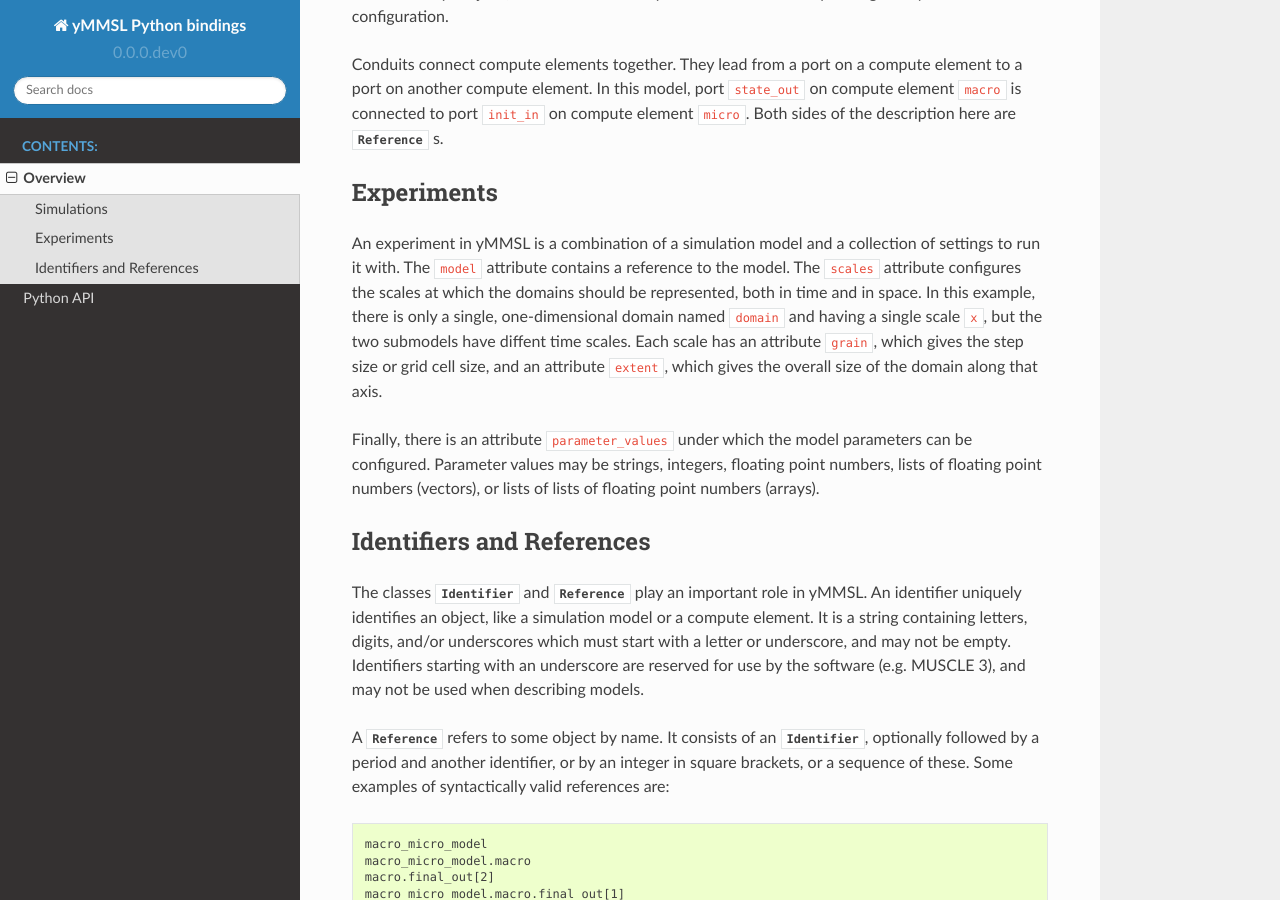
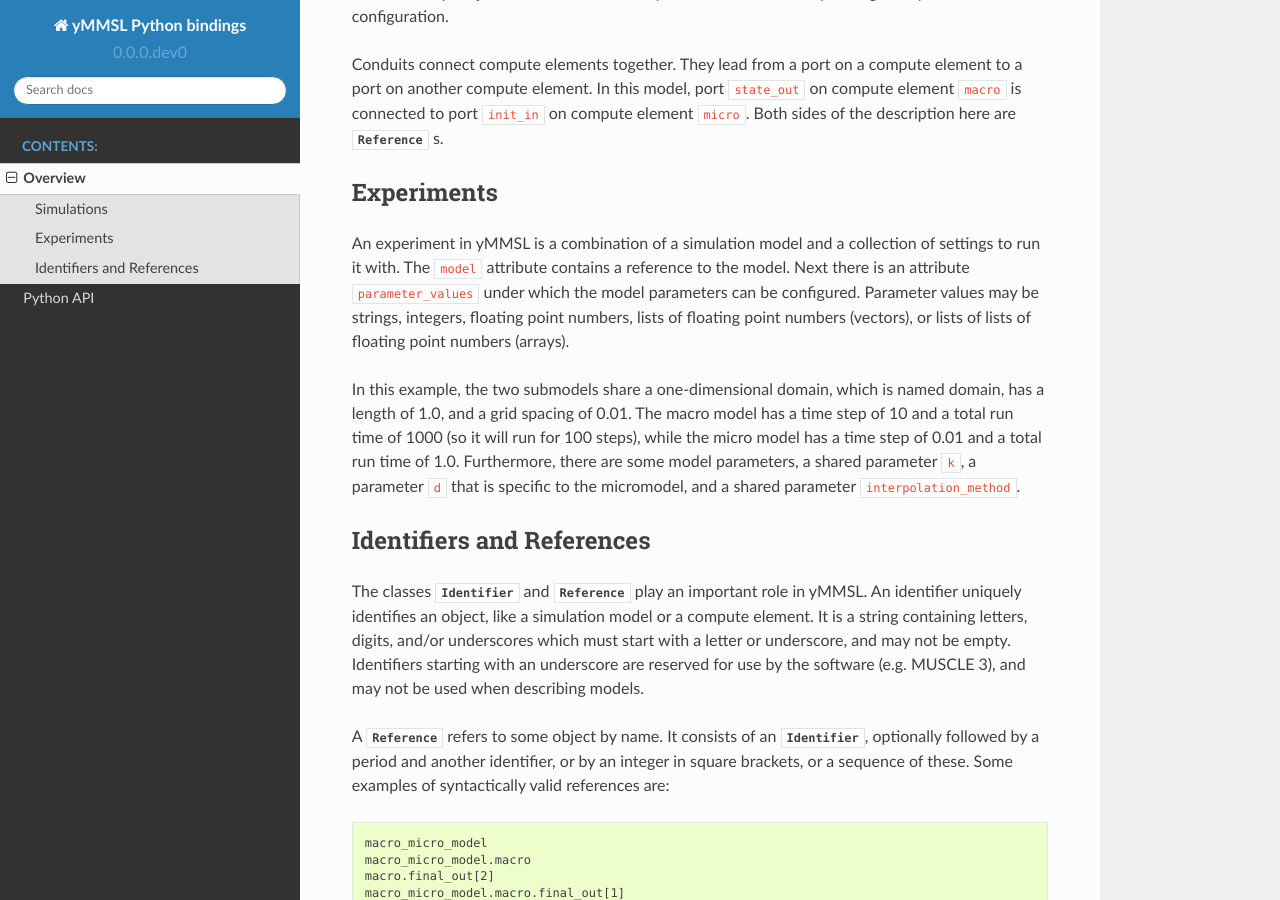
Before and after one commit to multiscale/ymmsl-python, a Sphinx documentation site: the page built from docs/overview.rst, in a window 1280 px wide and 900 px high, scrolled down 698 px. Built offline with Sphinx 7.4.7 and the Read the Docs theme 2.0.0, drawn with Linux system fonts in a browser that asks for light colours; pages that are not in the unit, such as notebooks, are missing from menus.

Commit message:
Remove scale definitions from documentation

```diff
--- a/docs/overview.rst
+++ b/docs/overview.rst
@@ -37,18 +37,18 @@ Experiments
 
 An experiment in yMMSL is a combination of a simulation model and a collection
 of settings to run it with. The ``model`` attribute contains a reference to the
-model. The ``scales`` attribute configures the scales at which the domains
-should be represented, both in time and in space. In this example, there is only
-a single, one-dimensional domain named ``domain`` and having a single scale
-``x``, but the two submodels have diffent time scales. Each scale has an
-attribute ``grain``, which gives the step size or grid cell size, and an
-attribute ``extent``, which gives the overall size of the domain along that
-axis.
-
-Finally, there is an attribute ``parameter_values`` under which the model
+model. Next there is an attribute ``parameter_values`` under which the model
 parameters can be configured. Parameter values may be strings, integers,
 floating point numbers, lists of floating point numbers (vectors), or lists of
 lists of floating point numbers (arrays).
+
+In this example, the two submodels share a one-dimensional domain, which is
+named domain, has a length of 1.0, and a grid spacing of 0.01. The macro model
+has a time step of 10 and a total run time of 1000 (so it will run for 100
+steps), while the micro model has a time step of 0.01 and a total run time of
+1.0. Furthermore, there are some model parameters, a shared parameter ``k``, a
+parameter ``d`` that is specific to the micromodel, and a shared parameter
+``interpolation_method``.
 
 Identifiers and References
 --------------------------
```
Also changed, not shown: 1 other file.
